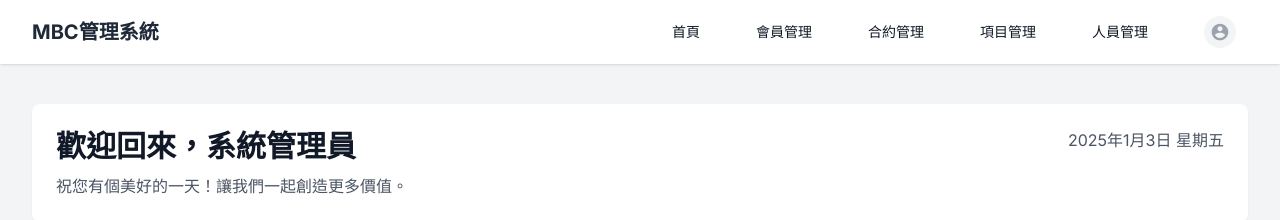
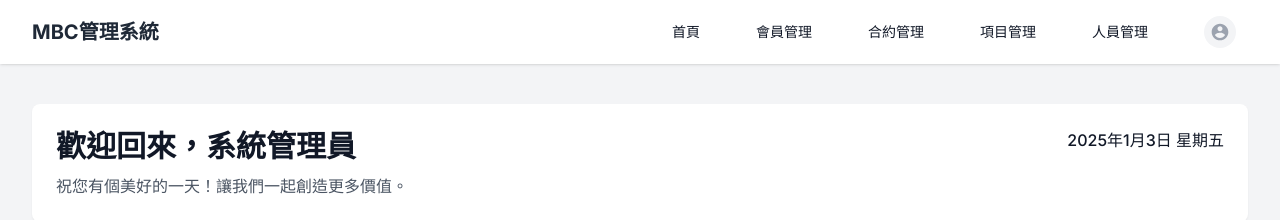
Before and after one commit to yyami731117tw/sum-crm, a Next.js app: page / in a window 1280 px wide. Shown: the top 220 px of the page. Built offline with nearby package versions, Linux system fonts and the light colour scheme; no server answers.

Commit message:
style: 調整首頁日期字體大小和樣式

```diff
--- a/pages/index.tsx
+++ b/pages/index.tsx
@@ -87,7 +87,7 @@ const IndexPage: NextPage = () => {
                     </p>
                   </div>
                   <div className="text-right">
-                    <p className="text-gray-600">
+                    <p className="text-base font-medium text-gray-900">
                       {new Date().toLocaleDateString('zh-TW', { year: 'numeric', month: 'long', day: 'numeric', weekday: 'long' })}
                     </p>
                   </div>
```
